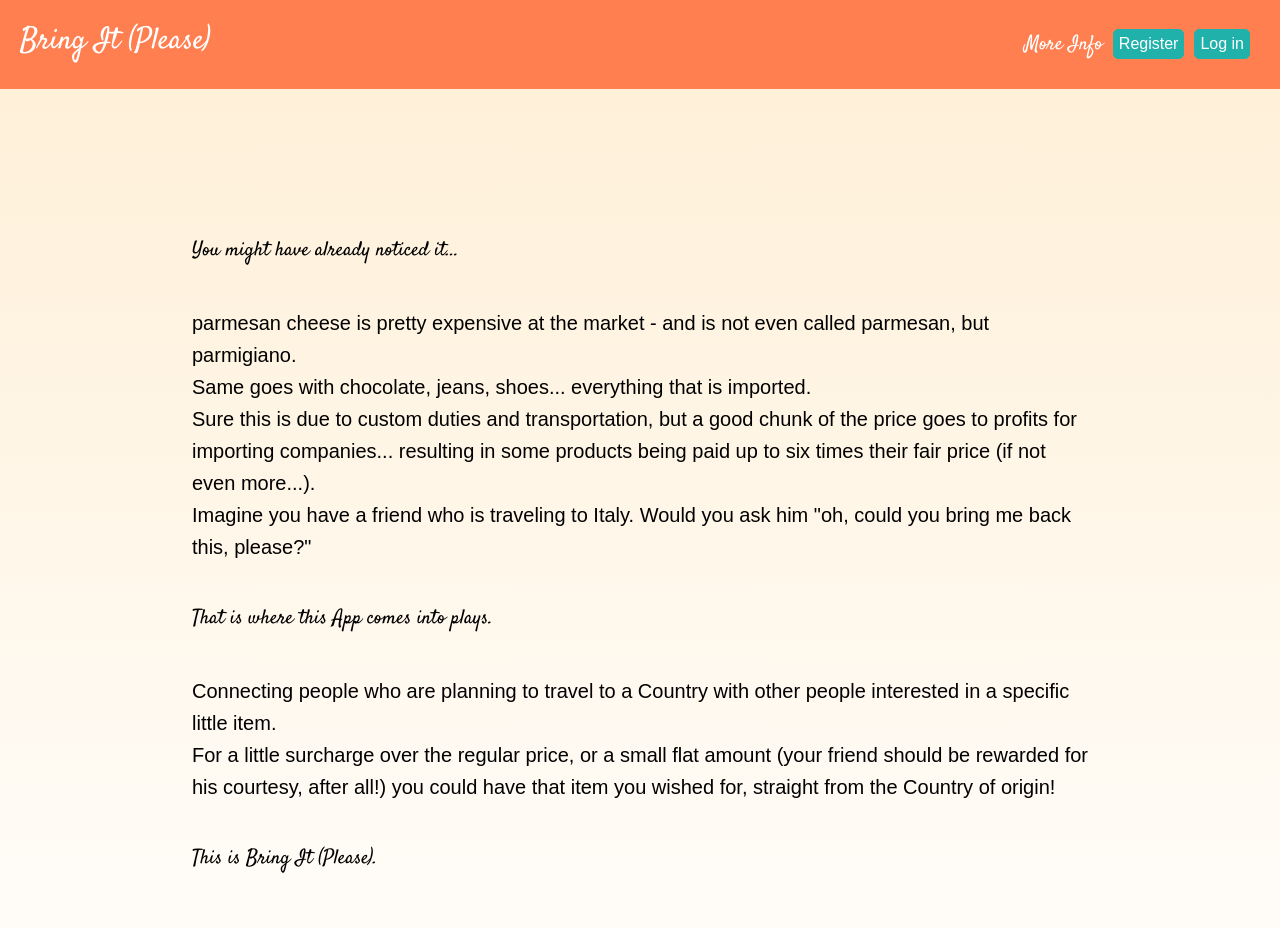
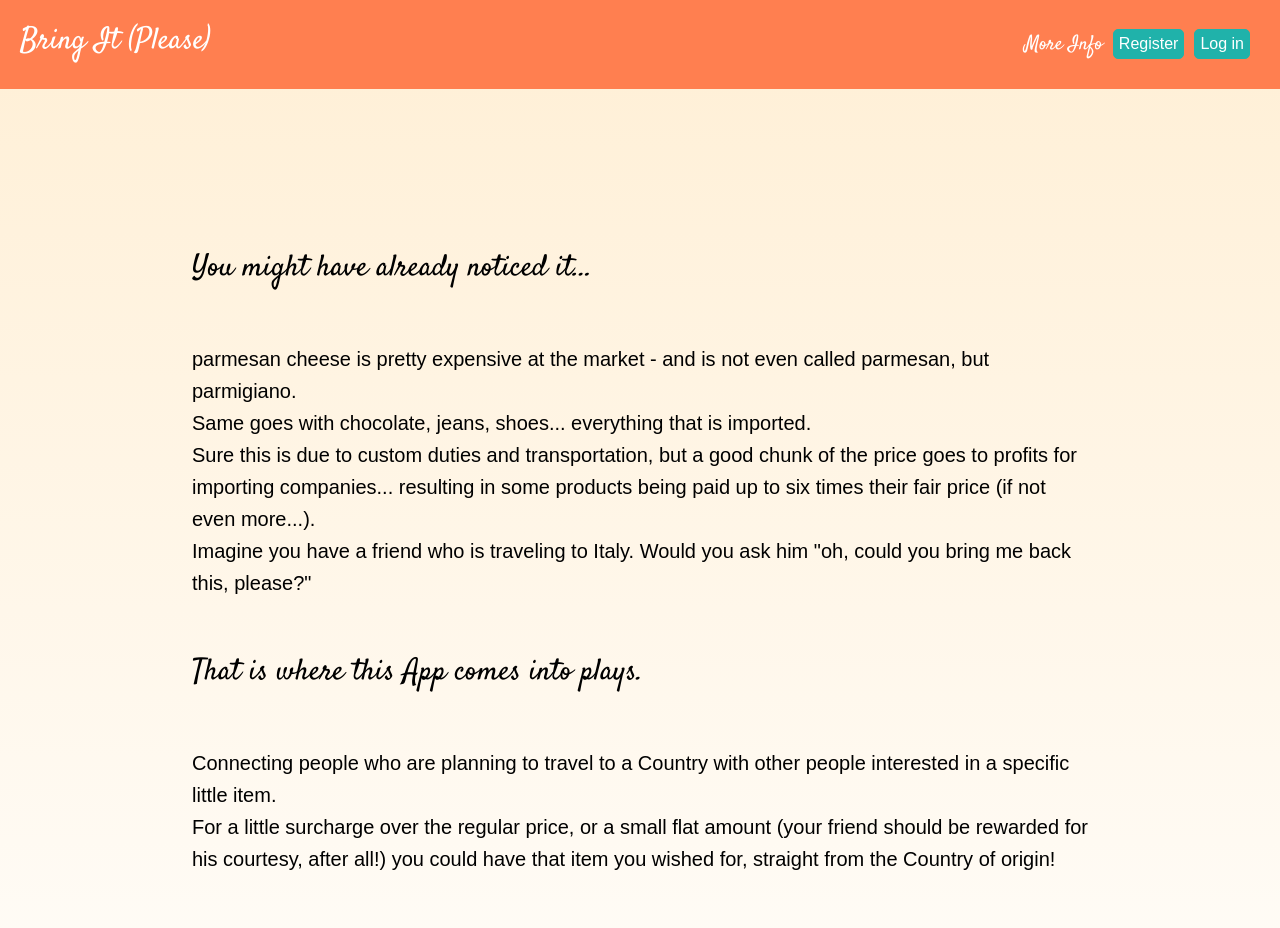
Before and after one commit to FedeColap/bring-it-client, a React (Create React App) app: page / in a window 1280 px wide. Shown: the top 928 px of the page. Built offline with nearby package versions, Linux system fonts and the light colour scheme.

Commit message:
logout works

```diff
--- a/package.json
+++ b/package.json
@@ -10,9 +10,12 @@
   },
   "scripts": {
     "start": "react-scripts start",
+    "prebuild": "react-scripts test",
     "build": "react-scripts build",
     "test": "react-scripts test",
-    "eject": "react-scripts eject"
+    "eject": "react-scripts eject",
+    "predeploy": "npm run build",
+    "deploy": "now --prod ./build"
   },
   "eslintConfig": {
     "extends": "react-app"
--- a/src/App.css
+++ b/src/App.css
@@ -188,6 +188,9 @@ section {
     .h4form {
         font-size: 30px;
     }
+    .welcome {
+        font-size: 30px;
+    }
 
 }
 /* for computers */
@@ -199,4 +202,7 @@ section {
   .FilterableList {
     text-align: center;
 }
+.welcome {
+    font-size: 30px;
 }
+}
--- a/src/composition/Header/Header.js
+++ b/src/composition/Header/Header.js
@@ -6,14 +6,8 @@ import ApiContext from '../../ApiContext';
 export default class Header extends Component {
     static contextType = ApiContext;
 
-    static defaultProps = {
-        // location: {},
-        history: {
-          push: () => {},
-        },
-    }
     handleLogoutClick = e => {
-        e.preventDefault()
+        // e.preventDefault() DO NOT PUT IT, AS IT STOPS THE <LINK> ROUTE
         console.log('performing logging out')
         this.context.logginOut()
         // const { history } = this.context.value.history
@@ -25,7 +19,7 @@ export default class Header extends Component {
         return (
           <div className='Header__logged-in'>
             <Link to='/newtrip'><button>New Trip</button></Link>
-            <Link to='/'><p onClick={this.handleLogoutClick}>Logout</p></Link>
+            <Link to='/' onClick={this.handleLogoutClick}><button>Logout</button></Link>
             {/* <button onClick={this.handleLogoutClick}>Logout</button> */}
           </div>
         )
--- a/src/routes/WelcomeMessage/WelcomeMessage.js
+++ b/src/routes/WelcomeMessage/WelcomeMessage.js
@@ -3,16 +3,16 @@ import React, { Component } from 'react'
 export default class WelcomeMessage extends Component {
     render() {
         return (
-           <section>
-                <p className="fancy">You might have already noticed it... </p>
+           <section id="welcomeIntro">
+                <p className="fancy welcome">You might have already noticed it... </p>
               <p>parmesan cheese is pretty expensive at the market - and is not even called parmesan, but parmigiano. <br />
               Same goes with chocolate, jeans, shoes... everything that is imported. <br />
               Sure this is due to custom duties and transportation, but a good chunk of the price goes to profits for importing companies... resulting in some products being paid up to six times their fair price (if not even more...). <br />
               Imagine you have a friend who is traveling to Italy. Would you ask him "oh, could you bring me back this, please?"</p>
-              <p className="fancy">That is where this App comes into plays. </p>
+              <p className="fancy welcome">That is where this App comes into plays. </p>
               <p>Connecting people who are planning to travel to a Country with other people interested in a specific little item. <br />
               For a little surcharge over the regular price, or a small flat amount (your friend should be rewarded for his courtesy, after all!) you could have that item you wished for, straight from the Country of origin!</p>
-              <p className="fancy">This is Bring It (Please).</p>
+              <p className="fancy welcome">This is Bring It (Please).</p>
            </section>
         )
     }
```
Also changed, not shown: public/now.json (added, +15 -0 lines).
